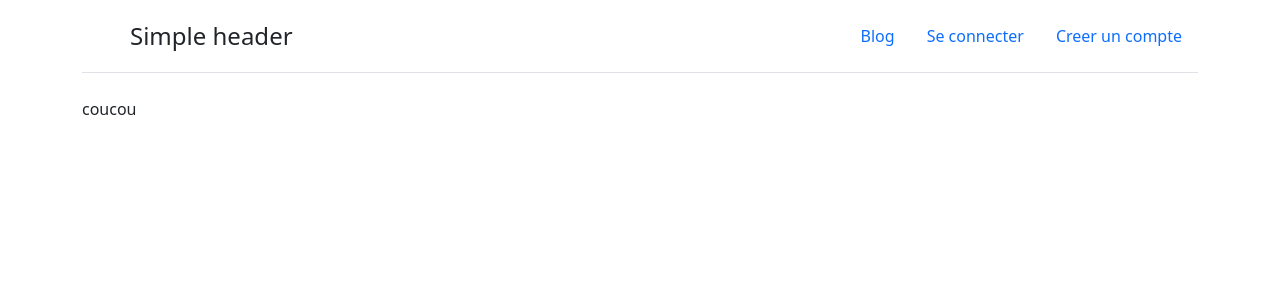
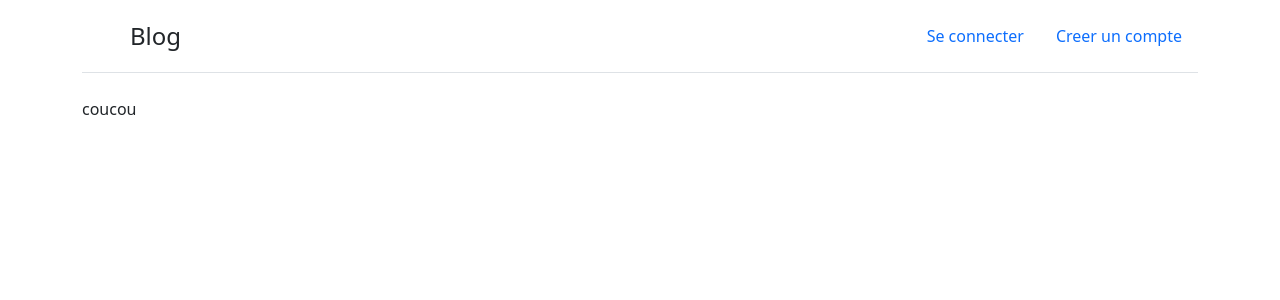
Before and after one commit to K0n3k/blog_openclassrooms, a PHP site: page / in a window 1280 px wide. Shown: the top 300 px of the page. Run offline with PHP 8.4, Linux system fonts and the light colour scheme.

Commit message:
IndexRefactoring

```diff
--- a/App/Models/Model.php
+++ b/App/Models/Model.php
@@ -21,7 +21,7 @@ class Model {
     public function read(string $table, ?array $parameters = null, ?array $fields = ["*"]) {
         $query = "SELECT ".implode(",", $fields)." FROM $table";
 
-        if(!is_null($parameters)) {
+        if($parameters !== null) {
             $query .= " WHERE ";
             foreach($parameters as $key => $parameter) {
                 $query .= "$key = '$parameter'";
--- a/App/Router/Router.php
+++ b/App/Router/Router.php
@@ -6,8 +6,16 @@ Class Router {
 
     private array $server;
 
-    public function __construct(array $server)
+    public function __construct(array $server, array $post)
     {
+        if(!empty($post)) {
+            $this->server["parameters"] = $post;
+        }
+        if(array_key_exists("PATH_INFO", $server)) {
+            $this->server["PATH_INFO"] = $_SERVER["REQUEST_URI"];
+        }
+
+
         if(array_key_exists("PATH_INFO", $server) && $server["REQUEST_URI"] !== $server["PATH_INFO"]) {
             $this->server["url"] = ["404"];
         } else {
@@ -16,9 +24,6 @@ Class Router {
         if(!array_key_exists(0,$this->server["url"])) {
             // aucun paramètre dans l'url
             $this->server["url"] = ["/"] ;
-        }
-        if(array_key_exists("PARAMETERS", $server)) {
-            $this->server["parameters"] = $server["PARAMETERS"];
         }
     }
 
--- a/App/Views/Parts/Header.twig
+++ b/App/Views/Parts/Header.twig
@@ -4,13 +4,10 @@
 			<svg class="bi me-2" width="40" height="32">
 				<use xlink:href="#bootstrap"></use>
 			</svg>
-			<span class="fs-4">Simple header</span>
+			<span class="fs-4">Blog</span>
 		</a>
 
 		<ul class="nav nav-pills">
-			<li class="nav-item">
-				<a href="/" class="nav-link" aria-current="page">Blog</a>
-			</li>
 
 			{% if isConnected %}
 				{% if isAdmin %}
--- a/Public/index.php
+++ b/Public/index.php
@@ -3,15 +3,6 @@
 use App\Router\Router;
 
 require_once(dirname(__DIR__) . DIRECTORY_SEPARATOR . 'vendor' . DIRECTORY_SEPARATOR . 'autoload.php');
-header("Access-Control-Allow-Origin: *");
 
-$server["REQUEST_URI"] = $_SERVER["REQUEST_URI"];
-$server["REQUEST_METHOD"] = $_SERVER["REQUEST_METHOD"];
-if(!empty($_POST)) {
-    $server["PARAMETERS"] = $_POST;
-}
-if(array_key_exists("PATH_INFO", $server)) {
-    $this->server["PATH_INFO"] = $_SERVER["REQUEST_URI"];
-}
-$router = new Router($server);
+$router = new Router($_SERVER, $_POST);
 $router->reachRoute();
```
